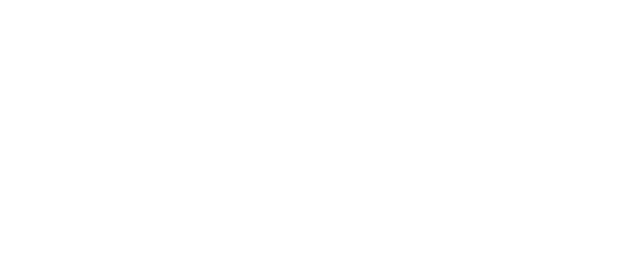
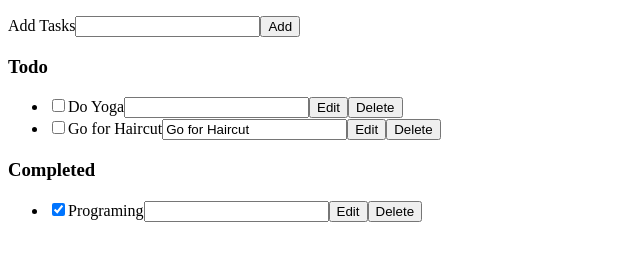
Before and after one commit to diveshthakre19/TODO_App, a plain HTML site: page index.html in a window 1280 px wide. Shown: the whole page, without its empty margins (0-640 px from the left). Drawn offline with Linux system fonts and the light colour scheme.

Commit message:
html done

```diff
--- a/index.html
+++ b/index.html
@@ -1,13 +1,43 @@
 <!DOCTYPE html>
 <html lang="en">
-<head>
-    <meta charset="UTF-8">
-    <meta http-equiv="X-UA-Compatible" content="IE=edge">
-    <meta name="viewport" content="width=device-width, initial-scale=1.0">
+  <head>
+    <meta charset="UTF-8" />
+    <meta http-equiv="X-UA-Compatible" content="IE=edge" />
+    <meta name="viewport" content="width=device-width, initial-scale=1.0" />
     <title>ToDoApp</title>
-    <link rel="stylesheet" href="./css/style.css">
-</head>
-<body>
+    <link rel="stylesheet" href="./css/style.css" />
+  </head>
+  <body>
+    <div class="container">
+      <p>
+        <label for="new-task">Add Tasks</label
+        ><input id="new-task" type="text" /><button>Add</button>
+      </p>
+
+      <h3>Todo</h3>
+      <ul id="incomplete-tasks">
+        <li>
+          <input type="checkbox" /><label>Do Yoga</label
+          ><input type="text" /><button class="edit">Edit</button
+          ><button class="delete">Delete</button>
+        </li>
+        <li class="editMode">
+          <input type="checkbox" /><label>Go for Haircut</label
+          ><input type="text" value="Go for Haircut" /><button class="edit">
+            Edit</button
+          ><button class="delete">Delete</button>
+        </li>
+      </ul>
+
+      <h3>Completed</h3>
+      <ul id="completed-tasks">
+        <li>
+          <input type="checkbox" checked /><label>Programing</label
+          ><input type="text" /><button class="edit">Edit</button
+          ><button class="delete">Delete</button>
+        </li>
+      </ul>
+    </div>
     <script src="./js/index.js"></script>
-</body>
+  </body>
 </html>
```
